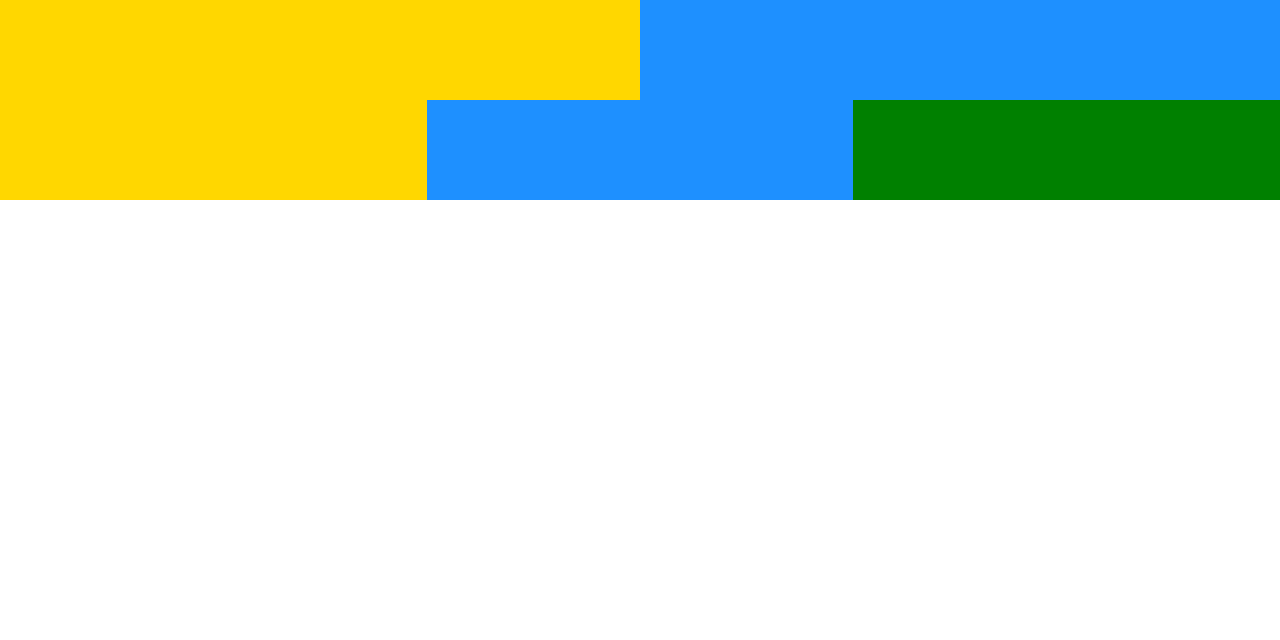
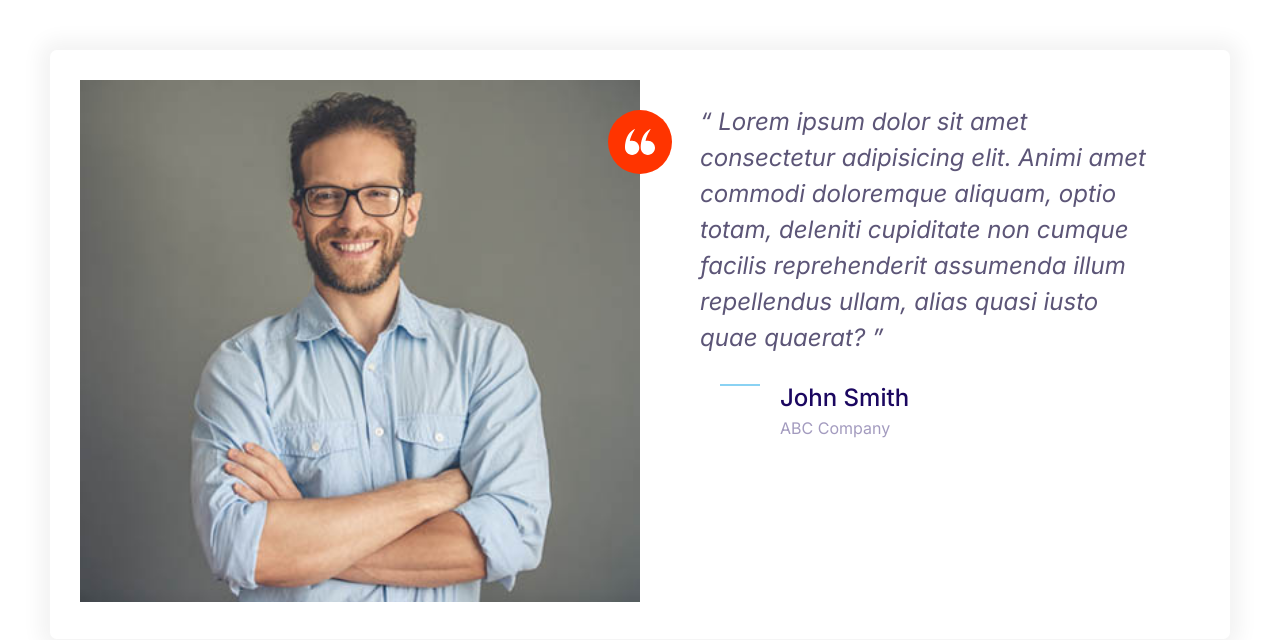
Before and after one commit to Gveyra/hosting-landing-page-practice, a plain HTML site: page index.html in a window 1280 px wide. Drawn offline with Linux system fonts and the light colour scheme.

Commit message:
Testimonial component

```diff
--- a/css/styles.css
+++ b/css/styles.css
@@ -146,9 +146,17 @@
   width: 40px;
   height: 30px;
 }
+.icon--small {
+  width: 30px;
+  height: 30px;
+}
 .icon--primary {
   fill: var(--color-primary);
 }
+.icon--white {
+  fill: #fff;
+}
+
 .icon-container {
   background: #f3f9fa;
   width: 64px;
@@ -157,6 +165,9 @@
   display: inline-flex;
   justify-content: center;
   align-items: center;
+}
+.icon-container--accent {
+  background: var(--color-accent);
 }
 /*Buttons*/
 .btn {
@@ -372,3 +383,28 @@
     grid-template-columns: repeat(3, 1fr);
   }
 }
+/*Testimonials*/
+.testimonial {
+  padding: 3rem;
+}
+.testimonial__image {
+  position: relative;
+}
+
+.testimonial__image > img {
+  width: 100%;
+}
+.testimonial__image > .icon-container {
+  position: absolute;
+  top: 3rem;
+  right: -32px;
+}
+@media screen and (min-width: 768px) {
+  .testimonial .quote,
+  .testimonial .quote__author {
+    font-size: 2.4rem;
+  }
+  .testimonial .quote {
+    margin-left: 6rem;
+  }
+}
--- a/index.html
+++ b/index.html
@@ -10,15 +10,42 @@
     <link rel="stylesheet" href="css/normalize.css">
     <link rel="stylesheet" href="css/styles.css">
 </head>
-<body>
-   <div class="grid grid--1x2">
-    <div style="height: 100px; background: gold"></div>
-    <div style="height: 100px; background: dodgerblue"></div>
+<body style="padding: 5rem;">
+   <div class="card testimonial">
+        <div class="grid grid--1x2">
+            <div class="testimonial__image">
+                <img
+                    src="css/images/testimonial.jpg"
+                    alt="A happy, smiling customer"
+                    >
+                <span class="icon-container icon-container--accent">
+                    <svg class="icon icon--white icon--small">
+                        <use xlink:href="css/images/sprite.svg#icon-quotes"></use>
+                    </svg>
+                </span>
+            </div>
+            <blockquote class="quote">
+                <p class="quote__text">
+                    Lorem ipsum dolor sit amet consectetur adipisicing elit. Animi amet commodi
+                    doloremque aliquam, optio totam, deleniti cupiditate non cumque facilis
+                    reprehenderit assumenda illum repellendus ullam, alias quasi iusto quae
+                    quaerat?
+                </p>
+                <footer>
+                    <div class="media">
+                    <div class="media__image"></div>
+                    <svg class="icon icon--primary quote__line">
+                        <use xlink:href="css/images/sprite.svg#icon-line"></use>
+                    </svg>
+                    <div class="media__body">
+                        <h3 class="media__title quote__author">John Smith</h3>
+                        <p class="quote__organization">ABC Company</p>
+                    </div>
+                    </div>
+                </footer>
+                </blockquote>
+        </div>
     </div>
-   <div class="grid grid--1x3">
-        <div style="height: 100px; background: gold"></div>
-        <div style="height: 100px; background: dodgerblue"></div>
-        <div style="height: 100px; background: green"></div>
-    </div>
+
 </body>
 </html>
```
Also changed, not shown: css/components/testimonials.html (added, +34 -0 lines), css/images/testimonial.jpg (added).
